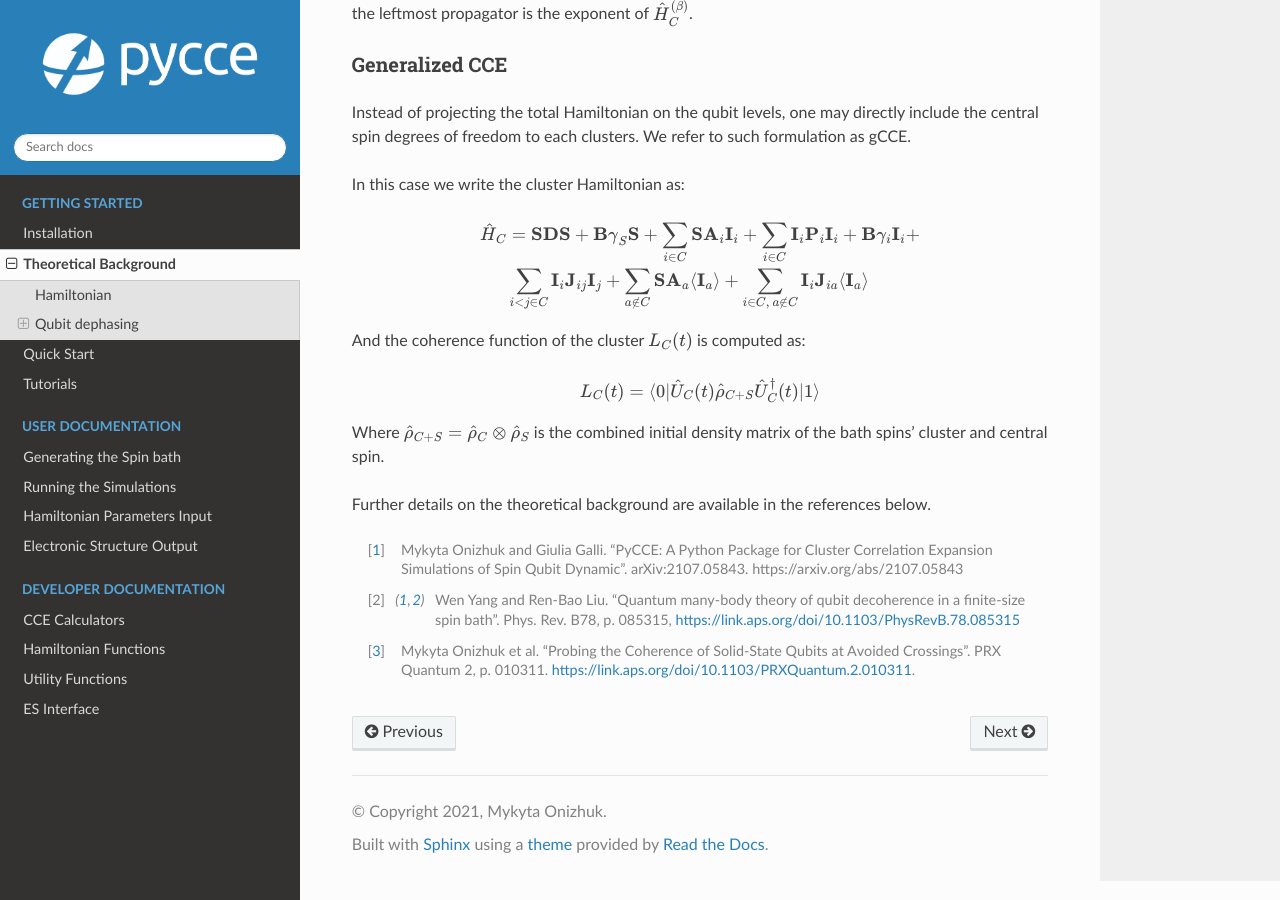
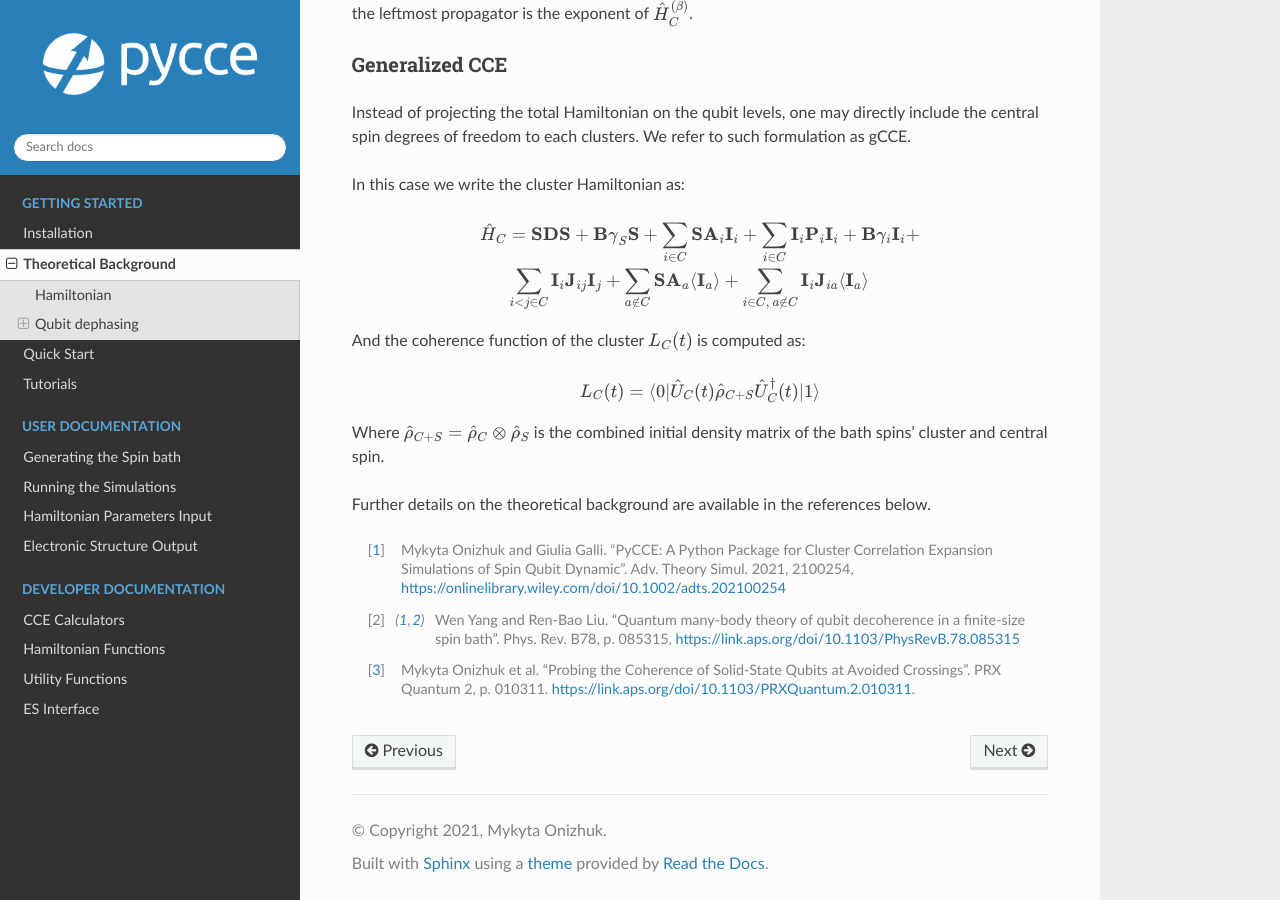
Before and after one commit to foxfixfax/PyCCE, a Sphinx documentation site: the page built from docs/source/theory.rst, in a window 1280 px wide and 900 px high, scrolled down 3004 px. Built offline with Sphinx 7.4.7 and the Read the Docs theme 2.0.0, drawn with Linux system fonts in a browser that asks for light colours.

Commit message:
Update theory.rst

```diff
--- a/docs/source/theory.rst
+++ b/docs/source/theory.rst
@@ -190,7 +190,7 @@ of the bath spins' cluster and central spin.
 Further details on the theoretical background are available in the references below.
 
 .. [#code] Mykyta Onizhuk and Giulia Galli. "PyCCE: A Python Package for Cluster Correlation Expansion Simulations of Spin Qubit Dynamic".
-       arXiv:2107.05843. https://arxiv.org/abs/2107.05843
+       Adv. Theory Simul. 2021, 2100254, https://onlinelibrary.wiley.com/doi/10.1002/adts.202100254
 .. [#yang2008] Wen Yang  and  Ren-Bao  Liu.  “Quantum  many-body  theory  of qubit
        decoherence in a finite-size spin bath”.
        Phys. Rev. B78, p. 085315, https://link.aps.org/doi/10.1103/PhysRevB.78.085315
```
